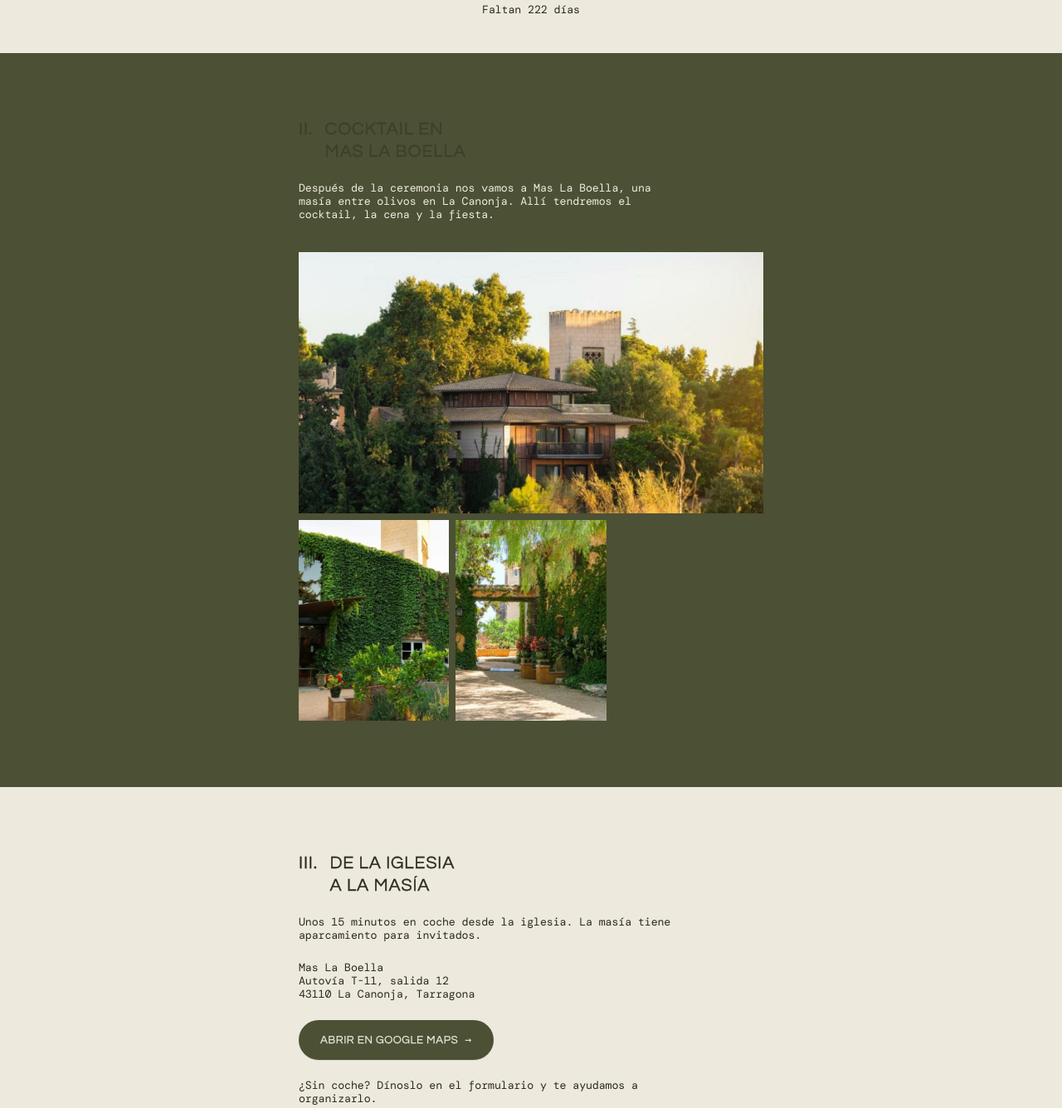
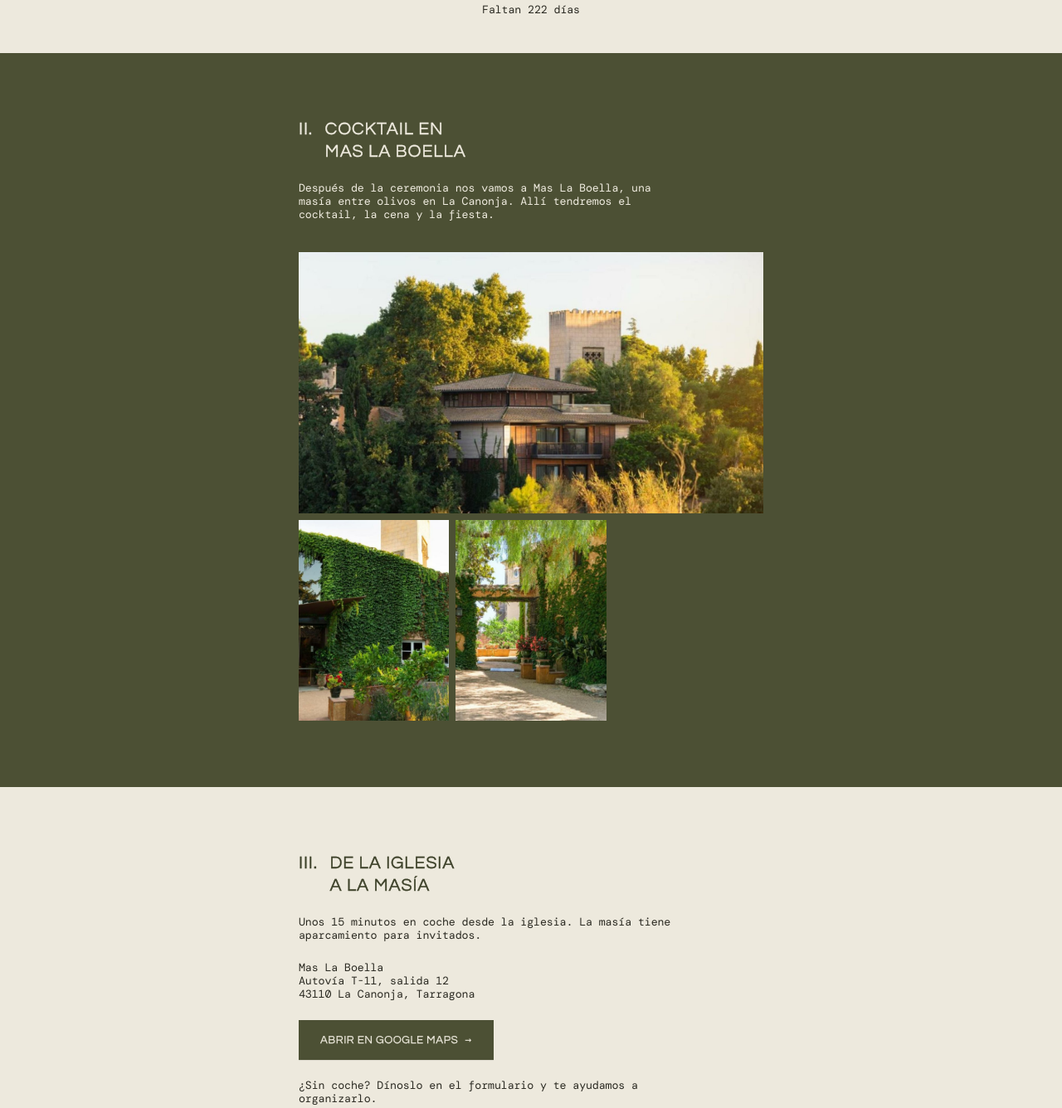
Before and after one commit to mariaymarc/mariaymarc.github.io, a plain HTML site: page index.html in a window 1280 px wide. Shown: the part 2073-3409 px from the top of the page at 83% size. Drawn offline with nearby package versions, Linux system fonts and the light colour scheme; a web font is replaced by a local one.

Commit message:
Rectangular buttons; cream headings on green sections
Co-Authored-By: Claude Opus 5.5 <noreply@anthropic.com>
Claude-Session: https://claude.ai/code/session_01NVvXN2ZfjubBKEGKyT8HuS

```diff
--- a/index.html
+++ b/index.html
@@ -56,14 +56,15 @@ p{margin:0}
 section{padding:30px var(--side) 36px}
 .olive{background:var(--olive);color:var(--cream)}
 .inner{max-width:560px;margin:0 auto;display:grid;gap:0}
-h2{margin:0;font-size:21.33px;line-height:26.67px;display:grid;grid-template-columns:max-content 1fr;column-gap:14.6px;padding-top:7px}
+h2{color:var(--ink);margin:0;font-size:21.33px;line-height:26.67px;display:grid;grid-template-columns:max-content 1fr;column-gap:14.6px;padding-top:7px}
+.olive h2{color:var(--cream)}
 h2 .n{grid-column:1}
 h2 .t{grid-column:2}
 .body{margin-top:23px;max-width:34em}
 .photo{margin-top:37px}
 .photo img{display:block;width:100%;height:auto;aspect-ratio:3/4;object-fit:cover}
 .caption{margin-top:8px;font-size:10.67px;line-height:13px;opacity:.7}
-.btn{display:inline-flex;align-items:center;justify-content:center;gap:8px;min-height:48px;padding:0 26px;border:0;border-radius:999px;text-decoration:none;font-family:var(--display);text-transform:uppercase;letter-spacing:.04em;font-size:13.33px;-webkit-text-stroke:.25px currentColor;background:var(--olive);color:var(--cream);cursor:pointer;margin-top:23px;box-shadow:0 1px 0 rgba(0,0,0,.08);transition:background .2s,transform .1s}
+.btn{display:inline-flex;align-items:center;justify-content:center;gap:8px;min-height:48px;padding:0 26px;border:0;border-radius:0;text-decoration:none;font-family:var(--display);text-transform:uppercase;letter-spacing:.04em;font-size:13.33px;-webkit-text-stroke:.25px currentColor;background:var(--olive);color:var(--cream);cursor:pointer;margin-top:23px;box-shadow:0 1px 0 rgba(0,0,0,.08);transition:background .2s,transform .1s}
 .btn:hover{background:#3C4028}
 .btn:active{transform:translateY(1px)}
 .olive .btn{background:var(--cream);color:var(--olive)}
@@ -178,7 +179,7 @@ footer p{font-size:13.33px}
 
 <section class="olive" id="cocktail">
   <div class="inner">
-    <h2 class="d" style="color:var(--ink)"><span class="n">II.</span><span class="t">Cocktail en<br>Mas La Boella</span></h2>
+    <h2 class="d"><span class="n">II.</span><span class="t">Cocktail en<br>Mas La Boella</span></h2>
     <p class="body">Después de la ceremonia nos vamos a Mas La Boella, una masía entre olivos en La Canonja. Allí tendremos el cocktail, la cena y la fiesta.</p>
     <div class="gallery">
       <img class="wide" src="img/masia-orig.jpg" alt="La masía entre árboles al atardecer" loading="lazy">
@@ -200,7 +201,7 @@ footer p{font-size:13.33px}
 
 <section class="olive" id="programa">
   <div class="inner">
-    <h2 class="d" style="color:var(--ink)"><span class="n">IV.</span><span class="t">Programa</span></h2>
+    <h2 class="d"><span class="n">IV.</span><span class="t">Programa</span></h2>
     <ol class="timeline">
       <li><time>17:30</time><div><h3 class="d">Ceremonia</h3><p>Sant Pere del Serrallo</p></div></li>
       <li><time>19:00</time><div><h3 class="d">Cocktail</h3><p>Entre los olivos de Mas La Boella</p></div></li>
@@ -213,7 +214,7 @@ footer p{font-size:13.33px}
 
 <section id="rsvp">
   <div class="inner">
-    <h2 class="d" style="color:var(--ink)"><span class="n">V.</span><span class="t">¿Nos acompañas?</span></h2>
+    <h2 class="d"><span class="n">V.</span><span class="t">¿Nos acompañas?</span></h2>
     <p class="body">Confírmanos antes del 1 de abril de 2027.</p>
     <form id="f" novalidate>
       <div class="field">
```
